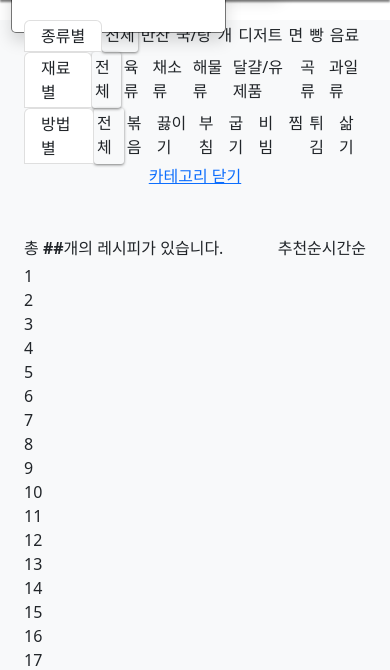
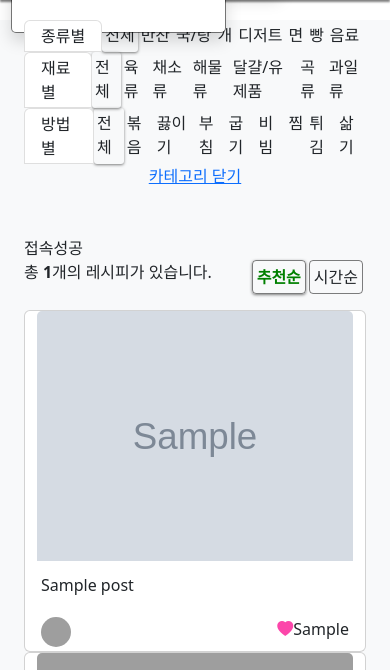
Before and after one commit to latte3cup/Web-Workspace, a PHP site: page /recipe.php in a window 390 px wide; the page is wider, and only the part inside the window is pictured. Shown: the part 296-966 px from the top of that part. Run offline with PHP 8.4, Linux system fonts and the light colour scheme; data comes from the database, SQL or seed files in the repository; tables that the repository leaves empty or names only in its code hold one stand-in row (values such as "Sample post"); grey boxes marked "Sample" are stand-in pictures; data that the repository does not hold is empty; grey boxes are pictures that could not be loaded.

Commit message:
레시피 완료

```diff
--- a/recipe.php
+++ b/recipe.php
@@ -20,16 +20,31 @@
   <title>주부들의 쉼터</title>
   <style>
     * {
-
-      /*
+/*
             border: 1px solid black;
 */
-
     }
 
     .toggle-element li {
       padding: 3px;
     }
+    .fixed-image {
+      height: 250px;
+      object-fit: cover;
+    }
+    .pf_img{
+      width: 30px;
+      height: 30px;
+    }
+    .sort_li{
+      border: 1px solid rgba(1,1,1,0.5);
+      margin-right: 3px;
+      border-radius: 4px;
+    }
+    .red-heart {
+      color: #fc46aa;
+    }
+
 
   </style>
 </head>
@@ -121,48 +136,67 @@
         <a href="#" id="toggle-link">카테고리 닫기</a>
       </div>
 
-
     </div>
     <div class="container">
+      <?php
+      include_once('dbconn.php');
+      $sql = "select * from post order by posted_date desc";
+      $result = $conn->query($sql); //  select 실행으로 검색된레코드 집합을 반환
+      ?>
       <div>
         <div style="position:absolute;">
-          총 <b>##</b>개의 레시피가 있습니다.
+          총 <b><?= $result->num_rows ?></b>개의 레시피가 있습니다.
         </div>
         <ul class="list-unstyled d-flex justify-content-end mb-1">
-          <li class="mr-2">추천순</li>
-          <li>시간순</li>
+          <li class="sort_li p-1 selected" style="color:green; font-weight: bold;">추천순</li>
+          <li class="sort_li p-1">시간순</li>
         </ul>
       </div>
-      <div class="row">
-        <div class="col-md-3">1</div>
-        <div class="col-md-3">2</div>
-        <div class="col-md-3">3</div>
-        <div class="col-md-3">4</div>
+
+
+      <div class="container mt-3">
+        <?php
+        if ($result->num_rows > 0){
+          for($i=0; $i<5; $i++){
+        ?>
+          <div class="row d-flex align-self-center mb-5">
+            <?php
+            $num = 0;
+            while($num<4){
+              $row = $result -> fetch_assoc();
+            ?>
+            <div class="card col-md-3 ">
+              <img src="IMG/<?=$row['image']?>" class="img-fluid card-img-top fixed-image">
+              <div class="card-body p-1 mt-1 d-flex flex-column justify-content-between">
+                <p class="mt-1"><?=$row['title']?></p>
+                <div class="container mt-1 d-flex align-items-end p-0" style="position:relative">
+                  <?php
+                  $id = $row['posted_ID'];
+
+                  $sql2 = "select * from member where id = '$id'";
+                  $result2 = $conn->query($sql2);
+                  $row2 = $result2 -> fetch_assoc();
+                  ?>
+
+                  <img src="IMG/<?=$row2['profile_img']?>" class="pf_img  rounded-circle">
+                  <div class="p-1"><?= $row2['name']?></div>
+                  <div style="position: absolute; top: 0; right: 0;">
+                    <div><i class="bi bi-heart-fill red-heart"></i><?= $row['likes'] ?></div>
+                  </div>
+                </div>
+              </div>
+            </div>
+            <?php
+              $num++;
+            }
+          ?>
+        </div>
+        <?php
+          }
+        }
+        ?>
       </div>
-      <div class="row">
-        <div class="col-md-3">5</div>
-        <div class="col-md-3">6</div>
-        <div class="col-md-3">7</div>
-        <div class="col-md-3">8</div>
-      </div>
-      <div class="row">
-        <div class="col-md-3">9</div>
-        <div class="col-md-3">10</div>
-        <div class="col-md-3">11</div>
-        <div class="col-md-3">12</div>
-      </div>
-      <div class="row">
-        <div class="col-md-3">13</div>
-        <div class="col-md-3">14</div>
-        <div class="col-md-3">15</div>
-        <div class="col-md-3">16</div>
-      </div>
-      <div class="row">
-        <div class="col-md-3">17</div>
-        <div class="col-md-3">18</div>
-        <div class="col-md-3">19</div>
-        <div class="col-md-3">20</div>
-      </div>
+
       <navigation>
         <ul class="pagination d-flex justify-content-center">
           <li class="page-item">
```
